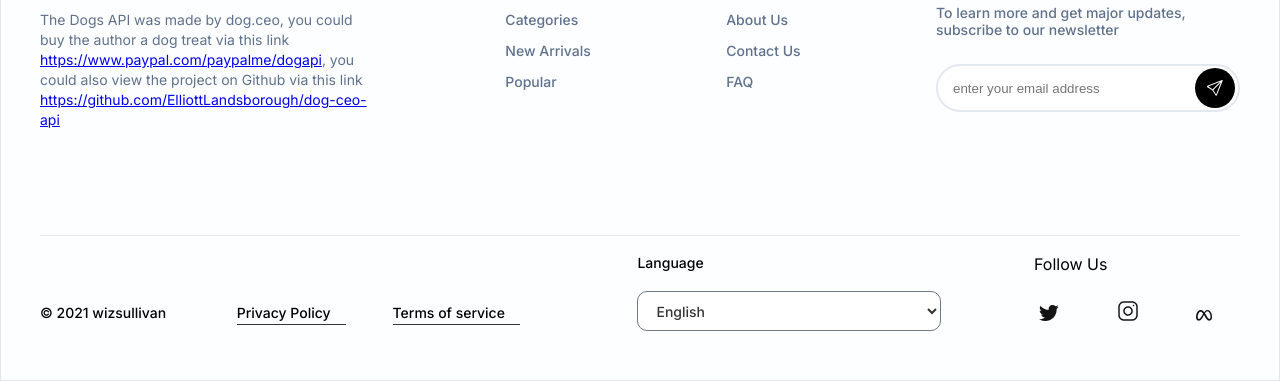
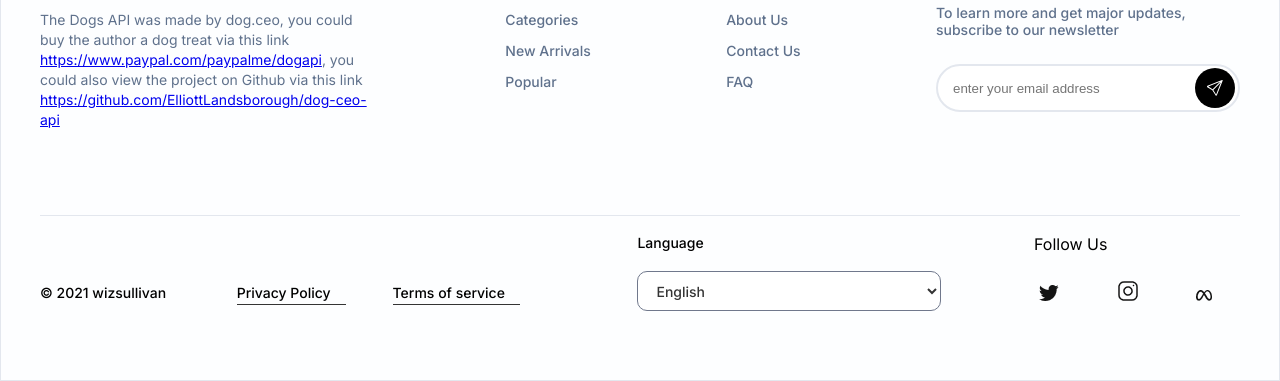
Before and after one commit to chipingo42/Dog-breeds, a plain HTML site: page index.html in a window 1280 px wide. Shown: the part 2506-2887 px from the top of the page. Drawn offline with Linux system fonts and the light colour scheme; files whose address does not match are found by name.

Commit message:
checking border line

```diff
--- a/src/css/footer.css
+++ b/src/css/footer.css
@@ -116,7 +116,7 @@
 /* down_footer */
 .down_footer {
     border-bottom: 1px solid #E3E7EE;
-    margin-top: 34px;
+    margin-top: 14px;
 
 }
 
```
